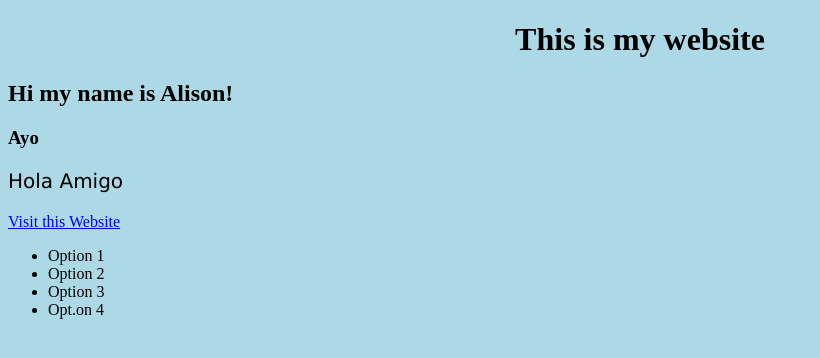
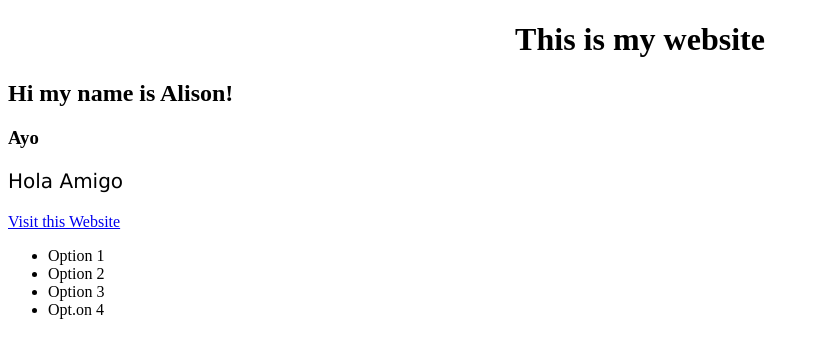
Before and after one commit to ACF808/ACF808.github.io, a plain HTML site: page index.html in a window 1280 px wide. Shown: the whole page, without its empty margins (0-820 px from the left). Drawn offline with Linux system fonts and the light colour scheme.

Commit message:
Update index.html

```diff
--- a/index.html
+++ b/index.html
@@ -4,7 +4,7 @@
     <title>My First Website!</title>
   <style>
 body {
-  background-color: lightblue;
+  background-color: rainbow;
 }
 
 h1 {
```
